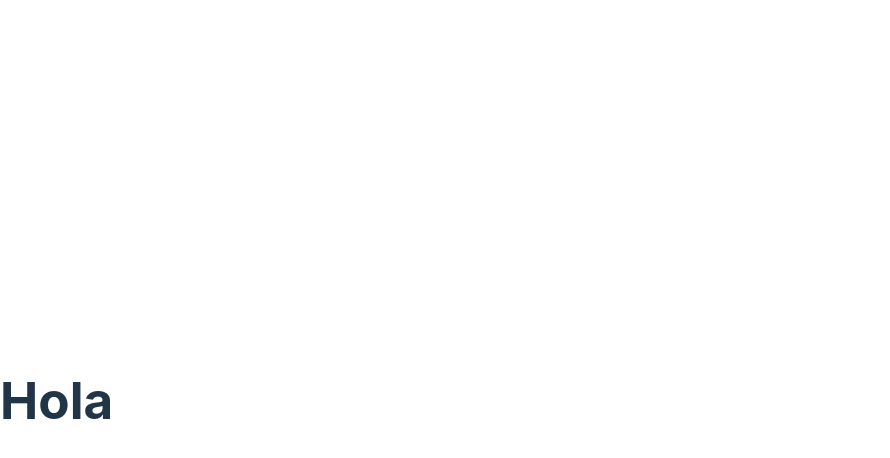
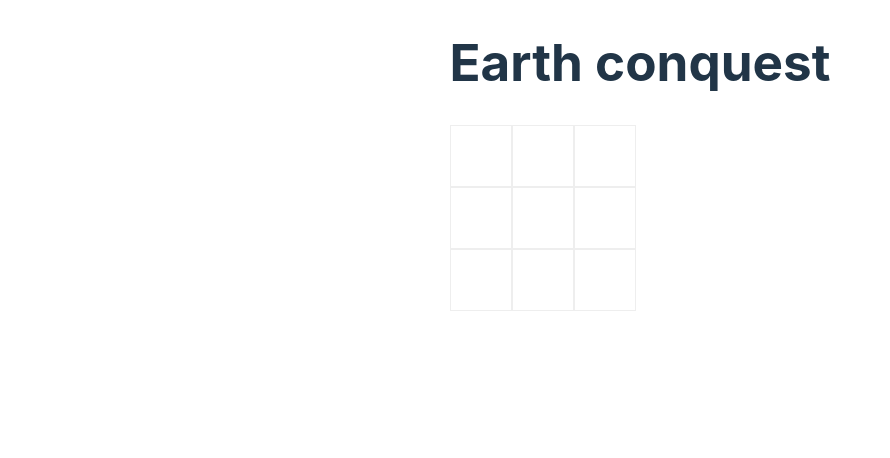
Before and after one commit to proyecto-unrc-2023/earth-conquest, a React (Vite) app in the folder client/: page / in a window 1280 px wide. Shown: the top 458 px of the page, without its empty margins (0-890 px from the left). Built offline with nearby package versions, Linux system fonts and the light colour scheme.

Commit message:
Add basic structure Ref. #25

```diff
--- a/client/src/App.jsx
+++ b/client/src/App.jsx
@@ -1,9 +1,73 @@
+import { useState } from "react"
+
+//futuro componente celda
+const Cell = ({ updateBoard, alien, row, col, elem }) => {
+  const handleClick = () => {
+    updateBoard(row, col, elem);
+  }
+
+  return (
+    <div onClick={handleClick} className="cell" row={row} col={col}>
+      {elem &&
+        <Alien/>
+      }
+    </div>
+  )
+}
+
+const Alien = () => {
+  //const className = `${hayAlien ? 'alien' : ''}`
+  return (
+    <div className="alien"/>
+  )
+}
 
 function App() {
 
+  const [winner, setWinner] = useState(null)
+  const [alien, setAlien] = useState(false)
+
+  const grid = [Array(3).fill(false),
+                Array(3).fill(false),
+                Array(3).fill(false)]
+
+  const [board, setBoard] = useState(grid)
+  console.log(board)
+
+  const updateBoard = (row, col, elem) => {
+    console.log(board)
+    const newBoard = [...board]
+    newBoard[row][col] = !elem
+    console.log(board)
+    setBoard(newBoard)
+  }
+
   return (
     <>
-      <h1>Hola</h1>
+      <h1>Earth conquest</h1>
+      <section className="board">
+        {
+          board.map((row, i) => {
+            return (
+                row.map((cell, j) => {
+                  return (
+                  <Cell
+                    key={j}
+                    col={j}
+                    row={i}
+                    elem={board[i][j]}
+                    updateBoard={updateBoard}>
+                      {cell}
+                  </Cell>
+                  )
+                })
+            )
+          })
+        }
+      </section>
+      <section className="modifiers">
+
+      </section>
     </>
   )
 }
--- a/client/src/index.css
+++ b/client/src/index.css
@@ -2,10 +2,10 @@
   font-family: Inter, system-ui, Avenir, Helvetica, Arial, sans-serif;
   line-height: 1.5;
   font-weight: 400;
+  background-color: #242424;
+  color: rgba(255, 255, 255, 0.87);
 
-  color-scheme: light dark;
-  color: rgba(255, 255, 255, 0.87);
-  background-color: #242424;
+  color-scheme: dark;
 
   font-synthesis: none;
   text-rendering: optimizeLegibility;
@@ -19,6 +19,7 @@ a {
   color: #646cff;
   text-decoration: inherit;
 }
+
 a:hover {
   color: #535bf2;
 }
@@ -26,15 +27,39 @@ a:hover {
 body {
   margin: 0;
   display: flex;
-  place-items: center;
-  min-width: 320px;
-  min-height: 100vh;
+  flex-direction: column;
+  align-items: center;
 }
 
 h1 {
   font-size: 3.2em;
   line-height: 1.1;
 }
+
+
+.board {
+  display: grid;
+  grid-template-columns: repeat(3, 1fr);
+  width: fit-content;
+  text-align: center;
+}
+
+.cell {
+  width: 60px;
+  height: 60px;
+  border: 1px solid #eee;
+  display: grid;
+  place-items: center;
+  cursor: pointer;
+}
+
+.alien {
+  width: 15px;
+  height: 15px;
+  background-color: red;
+  border-radius: 50%;
+}
+
 
 button {
   border-radius: 8px;
```
